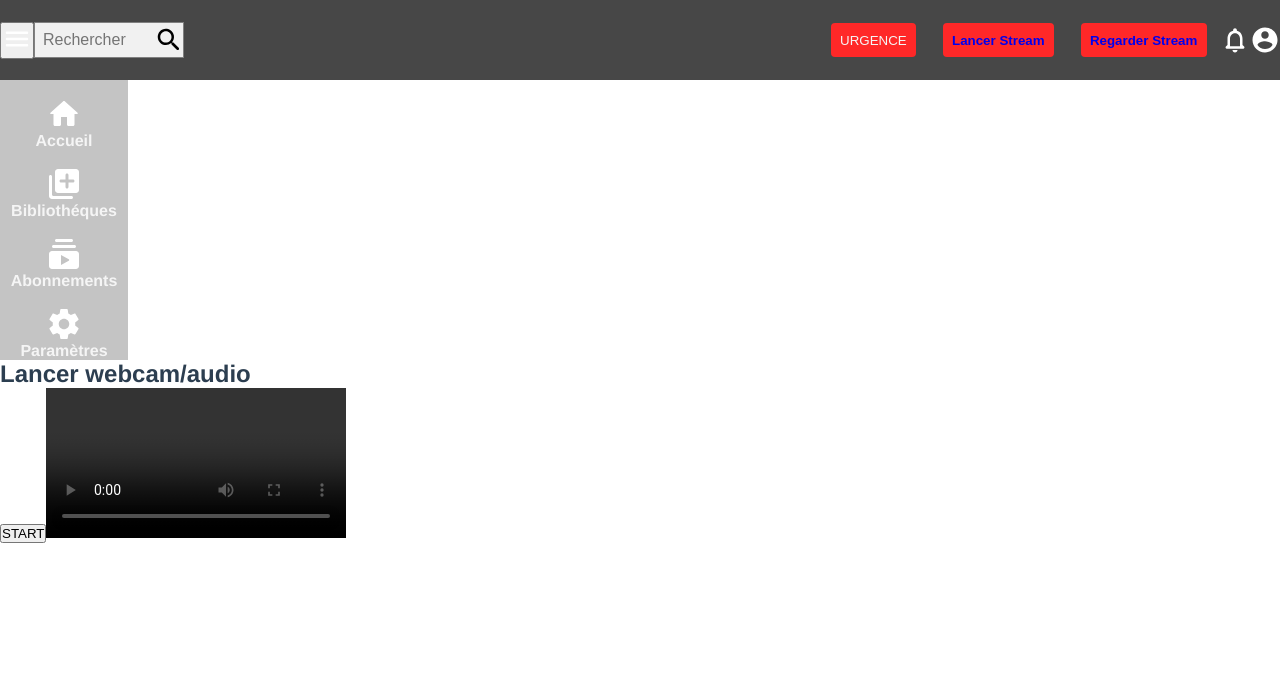
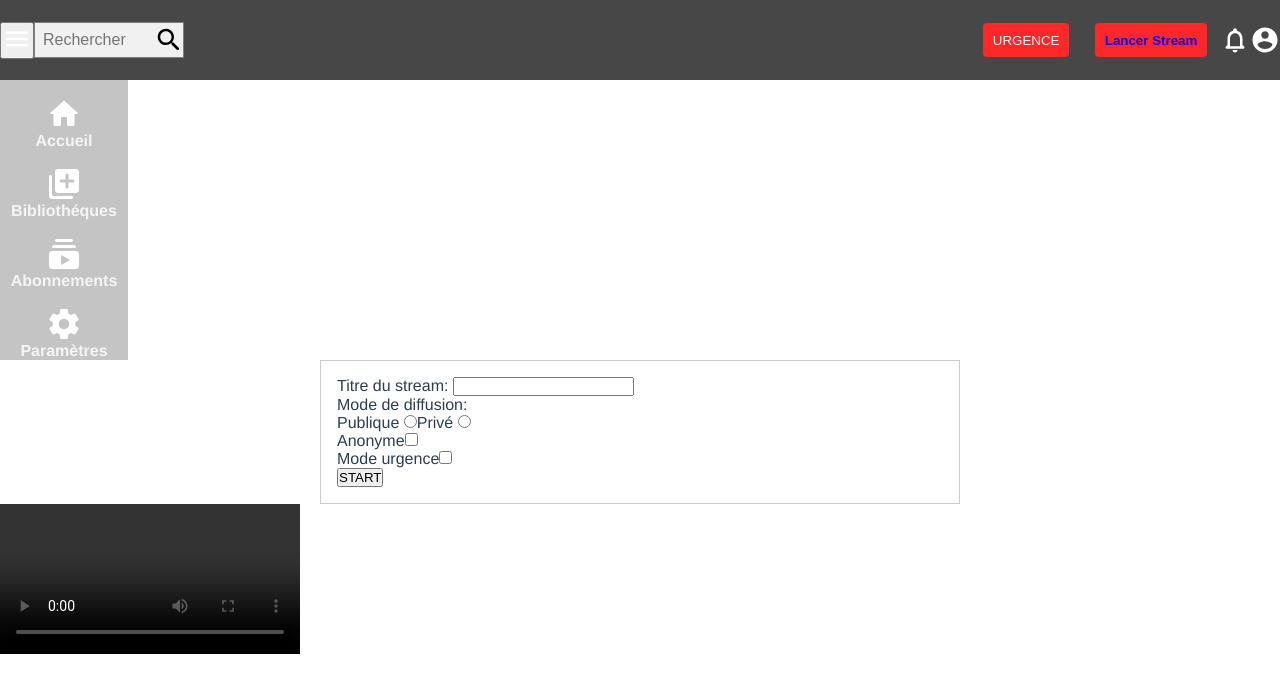
Before and after one commit to Benjamin-Mathieu/flux-videos-front, a Vue app: page /stream in a window 1280 px wide. Shown: the top 692 px of the page. Built offline with nearby package versions, Linux system fonts and the light colour scheme.

Commit message:
Test stream socket io + webrtc

```diff
--- a/src/components/Header.vue
+++ b/src/components/Header.vue
@@ -15,9 +15,9 @@
     <button class="stream-buttons">
       <router-link to="/stream">Lancer Stream</router-link>
     </button>
-    <button class="stream-buttons">
+    <!-- <button class="stream-buttons">
       <router-link to="/watch">Regarder Stream</router-link>
-    </button>
+    </button> -->
     <img
       class="icons"
       src="../assets/icons/notifications_none-white-36dp.svg"
--- a/src/views/Stream.vue
+++ b/src/components/LancerStream.vue
@@ -1,10 +1,28 @@
 <template>
-  <div>
-    <h2>Lancer webcam/audio</h2>
-    <button @click="startStream" id="start">START</button>
-    <video playsinline controls autoplay ref="video"></video>
+  <form @submit.prevent="startStream">
+    <label for="stream-name">Titre du stream: </label>
+    <input v-model="title" type="text" id="stream-name">
 
-  </div>
+    <div>
+      <p>Mode de diffusion: </p>
+      <label for="public">Publique </label>
+      <input type="radio" id="public" name="visibility">
+      <label for="private">Privé </label>
+      <input type="radio" id="private" name="visibility">
+    </div>
+
+    <div>
+      <label for="anonymous">Anonyme</label>
+      <input v-model="checkbox_anonymous" type="checkbox" id="anonymous">
+    </div>
+
+    <div>
+      <label for="urgency">Mode urgence</label>
+      <input v-model="checkbox_urgency" type="checkbox" id="urgency">
+    </div>
+    <button>START</button>
+  </form>
+      <video playsinline controls autoplay ref="video"></video>
 </template>
 
 <script>
@@ -21,6 +39,16 @@
   const socket = io.connect("http://localhost:4000");
 
 export default {
+  data() {
+    return {
+      title : "",
+      checkbox_public: false,
+      checkbox_private: false,
+      checkbox_anonymous: false,
+      checkbox_urgency: false
+    }
+  },
+
   methods: {
     startStream() {
       socket.on("answer", (id, description) => {
@@ -72,7 +100,7 @@ export default {
     if (hasGetUserMedia()) {
       const constraints = {
         audio: true,
-        //video: true
+        video: true
       };
 
     navigator.mediaDevices.getUserMedia(constraints).
@@ -88,5 +116,13 @@ export default {
 
   } //methods
 }
+</script>
 
-</script>
+<style lang="scss" scoped>
+  form {
+    width: 50%;
+    margin: auto;
+    padding: 1em;
+    border: 1px solid #CCC;
+  }
+</style>
--- a/src/router/index.js
+++ b/src/router/index.js
@@ -29,13 +29,13 @@ const routes = [
     path: "/stream",
     name: "Stream",
     component: () =>
-      import("../views/Stream.vue")
+      import("../components/LancerStream.vue")
   },
   {
-    path: "/watch",
+    path: "/stream/:id",
     name: "Watch",
     component: () =>
-      import("../views/Watch.vue")
+      import("../views/UnStream.vue")
   },
   {
     path: "/user",
--- a/src/store/index.js
+++ b/src/store/index.js
@@ -1,8 +1,14 @@
 import { createStore } from "vuex";
 
 export default createStore({
-  state: {},
-  mutations: {},
+  state: {
+    uuidStream: ""
+  },
+  mutations: {
+    setUuidStream(state, uuid) {
+      state.uuidStream = uuid
+    }
+  },
   actions: {},
   modules: {}
 });
```
Also changed, not shown: src/components/ListeStreams.vue (added, +9 -0 lines), src/main.js (+1 -7 lines), src/views/UnStream.vue (renamed from src/views/Watch.vue), 1 other file (tests, documents, lock files or other folders).
